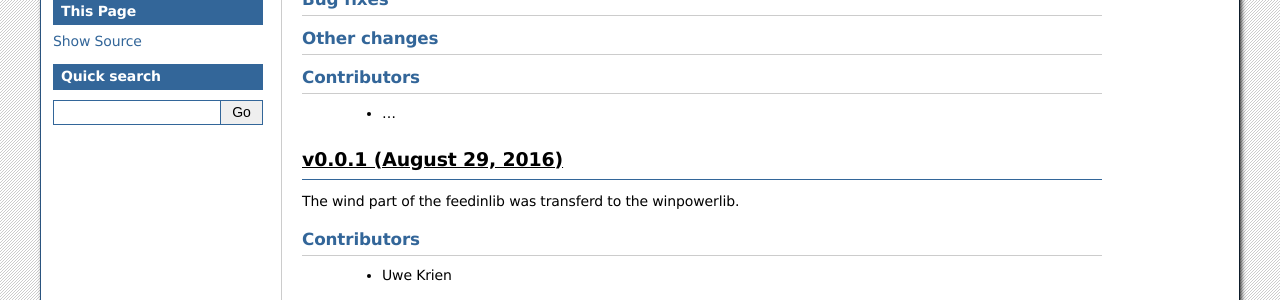
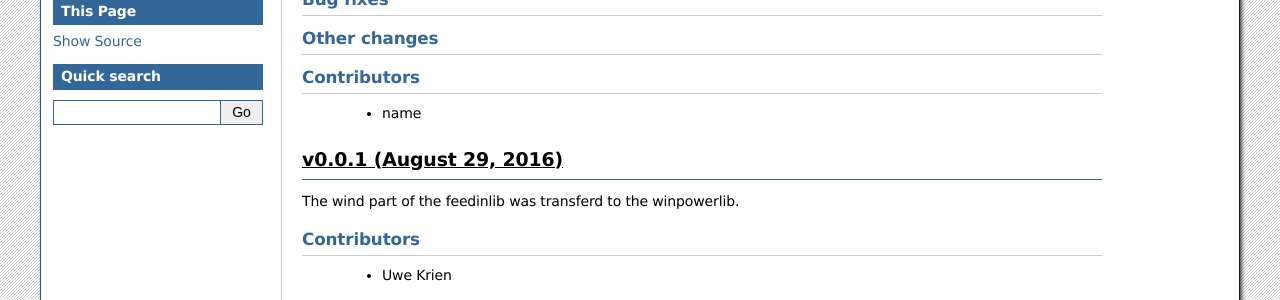
Before and after one commit to wind-python/windpowerlib, a Sphinx documentation site: the page built from doc/whats_new.rst, in a window 1280 px wide. Shown: the part 425-725 px from the top of the page. Built offline with Sphinx 7.4.7, drawn with Linux system fonts in a browser that asks for light colours; formulas are drawn with MathJax 3.

Commit message:
chane whatsnew so that the dots do not confuse sphinx

```diff
--- a/doc/whatsnew/v002.txt
+++ b/doc/whatsnew/v002.txt
@@ -24,4 +24,4 @@ Other changes
 Contributors
 ############
 
- * ...
+ * name
```
